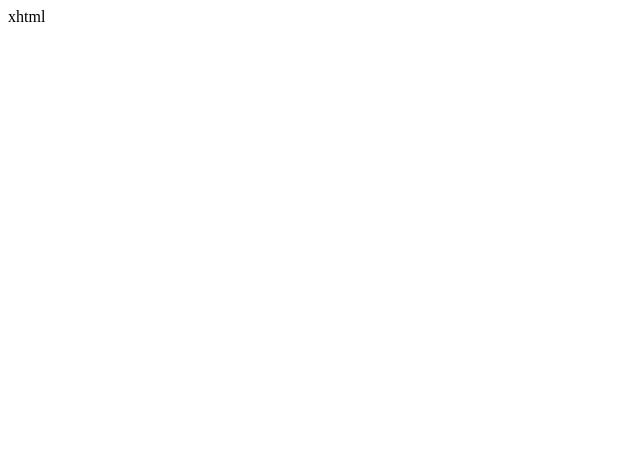
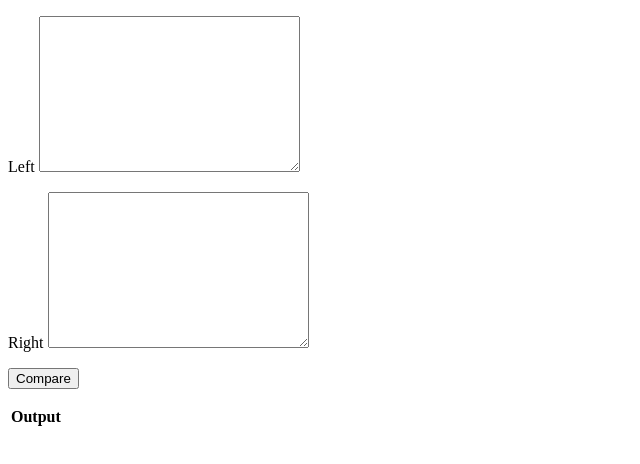
Before and after one commit to dysbulic/quickdiff, a plain HTML site: page index.html in a window 1280 px wide. Shown: the whole page, without its empty margins (0-640 px from the left). Drawn offline with nearby package versions, Linux system fonts and the light colour scheme.

Commit message:
trying to get github pages working

```diff
--- a/index.html
+++ b/index.html
@@ -1 +1,38 @@
-xhtml
+<!DOCTYPE HTML>
+<html lang="en-US" xmlns="http://www.w3.org/1999/xhtml" xmlns:g="https://developers.google.com/+/web/+1button/">
+  <head>
+    <meta charset="UTF-8" />
+    <title>Quick Diff Online Tool</title>
+    <meta name="google-site-verification" content="sqMVVP91TE8FbIaTEyrA3xCbA5_uqmCqkzqfA4H3IOQ" />
+    <script type="text/javascript" src="//ajax.googleapis.com/ajax/libs/jquery/1.10.1/jquery.min.js"></script>
+    <script type="text/javascript" src="js"></script>
+    <link rel="stylesheet" type="text/css" href="css"/>
+    <style type="text/css">
+    </style>
+  </head>
+  <body>
+    <div style="clear:both;" id="wrapper">
+      <form action="#" id="diffForm">
+        <div class="clearfix">
+          <p class="links">
+            <label for="een">Left</label>
+            <textarea name="een" id="een" cols="30" rows="10"></textarea>
+          </p>
+          <p class="rechts">
+            <label for="twee">Right</label>
+            <textarea name="twee" id="twee" cols="30" rows="10"></textarea>
+          </p>
+        </div>
+        <p class="button"><input type="submit" class="awesome white" value="Compare" /></p>
+      </form>
+      <table>
+        <thead>
+          <tr>
+            <th colspan="3">Output</th>
+          </tr>
+        </thead>
+        <tbody id="res"></tbody>
+      </table>
+    </div>
+  </body>
+</html>
```
Also changed, not shown: 1 other file.
